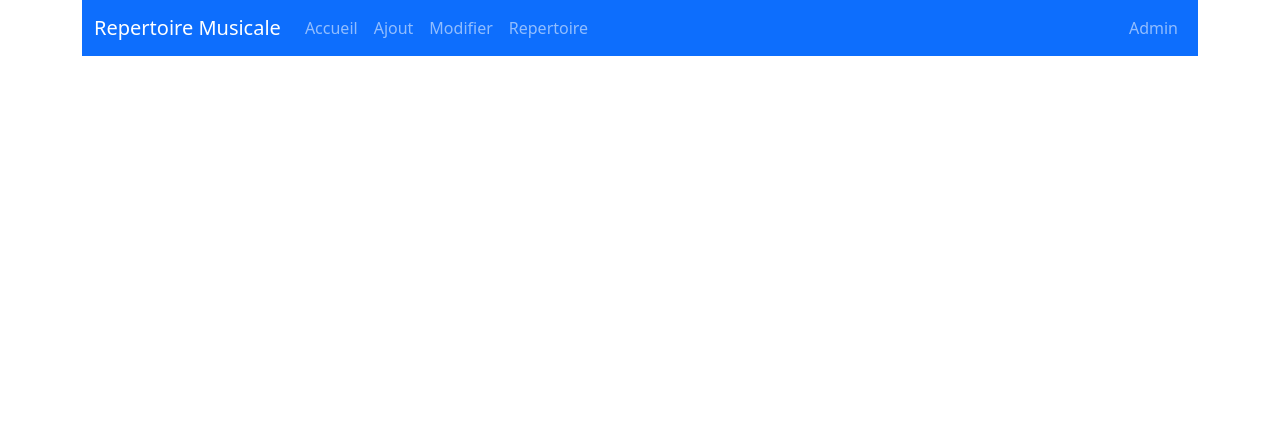
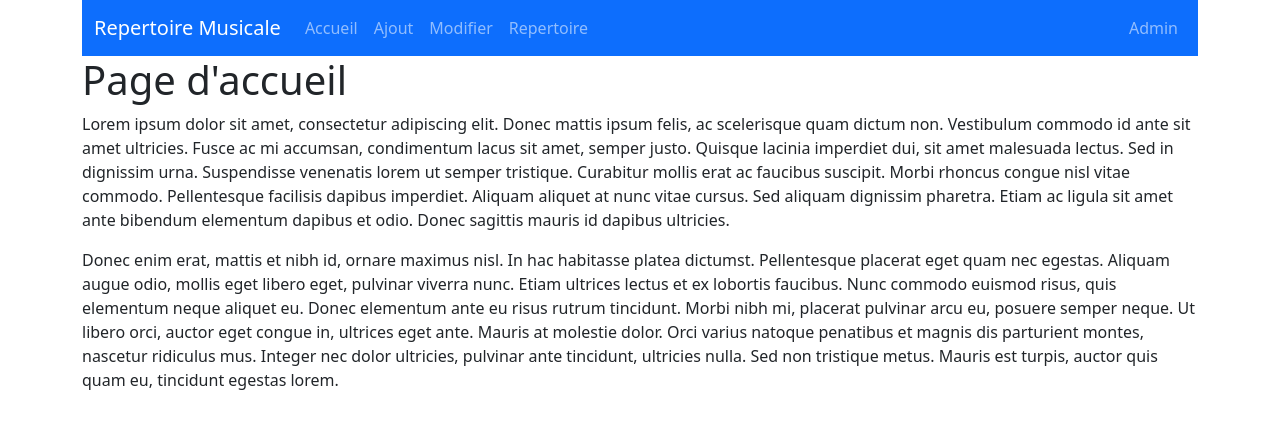
Before and after one commit to robaxx49/Exercise6-Jo-Sim-Kev, a React (Create React App) app in the folder frontend/: page / in a window 1280 px wide. Shown: the top 428 px of the page. Built offline with nearby package versions, Linux system fonts and the light colour scheme.

Commit message:
router final

```diff
--- a/frontend/src/App.js
+++ b/frontend/src/App.js
@@ -6,11 +6,11 @@ import {
 } from 'react-router-dom';
 import 'bootstrap/dist/css/bootstrap.min.css';
 import { BarreNavigation } from './BarreNavigation';
-import { pageAccueil } from './pages/pageAccueil';
-import { pageAdministration } from './pages/pageAdministration';
-import { pageAjouter } from './pages/pageAjouter';
-import { pageModifier } from './pages/pageModifier';
-import { pageRepertoire } from './pages/pageRepertoire';
+import { PageAccueil } from './pages/pageAccueil';
+import { PageAdministration } from './pages/pageAdministration';
+import { PageAjouter } from './pages/pageAjouter';
+import { PageModifier } from './pages/pageModifier';
+import { PageRepertoire } from './pages/pageRepertoire';
 
 function App() {
   return (
@@ -18,11 +18,11 @@ function App() {
       <Container>
         <BarreNavigation />
         <Routes>
-          <Route path='/' element={<pageAcceuil />}/>
-          <Route path='/admin' element={<pageAdministration />}/>
-          <Route path='/ajout' element={<pageAjouter />}/>
-          <Route path='/modifier' element={<pageModifier />}/>
-          <Route path='/repertoire' element={<pageRepertoire />}/>
+          <Route path='/' element={<PageAccueil />}/>
+          <Route path='/admin' element={<PageAdministration />}/>
+          <Route path='/ajout' element={<PageAjouter />}/>
+          <Route path='/modifier' element={<PageModifier />}/>
+          <Route path='/repertoire' element={<PageRepertoire />}/>
         </Routes>
       </Container>
     </BrowserRouter>
--- a/frontend/src/pages/pageAccueil.js
+++ b/frontend/src/pages/pageAccueil.js
@@ -0,0 +1,12 @@
+import React from 'react';
+
+
+export const PageAccueil = () =>{
+    return(
+        <>
+        <h1>Page d'accueil</h1>
+        <p>Lorem ipsum dolor sit amet, consectetur adipiscing elit. Donec mattis ipsum felis, ac scelerisque quam dictum non. Vestibulum commodo id ante sit amet ultricies. Fusce ac mi accumsan, condimentum lacus sit amet, semper justo. Quisque lacinia imperdiet dui, sit amet malesuada lectus. Sed in dignissim urna. Suspendisse venenatis lorem ut semper tristique. Curabitur mollis erat ac faucibus suscipit. Morbi rhoncus congue nisl vitae commodo. Pellentesque facilisis dapibus imperdiet. Aliquam aliquet at nunc vitae cursus. Sed aliquam dignissim pharetra. Etiam ac ligula sit amet ante bibendum elementum dapibus et odio. Donec sagittis mauris id dapibus ultricies. </p>
+        <p>Donec enim erat, mattis et nibh id, ornare maximus nisl. In hac habitasse platea dictumst. Pellentesque placerat eget quam nec egestas. Aliquam augue odio, mollis eget libero eget, pulvinar viverra nunc. Etiam ultrices lectus et ex lobortis faucibus. Nunc commodo euismod risus, quis elementum neque aliquet eu. Donec elementum ante eu risus rutrum tincidunt. Morbi nibh mi, placerat pulvinar arcu eu, posuere semper neque. Ut libero orci, auctor eget congue in, ultrices eget ante. Mauris at molestie dolor. Orci varius natoque penatibus et magnis dis parturient montes, nascetur ridiculus mus. Integer nec dolor ultricies, pulvinar ante tincidunt, ultricies nulla. Sed non tristique metus. Mauris est turpis, auctor quis quam eu, tincidunt egestas lorem. </p>
+        </>
+    )
+}
--- a/frontend/src/pages/pageAdministration.js
+++ b/frontend/src/pages/pageAdministration.js
@@ -0,0 +1,12 @@
+import React from 'react';
+
+
+export const PageAdministration = () =>{
+    return(
+        <>
+        <h1>Page Admin</h1>
+        <p>Lorem ipsum dolor sit amet, consectetur adipiscing elit. Donec mattis ipsum felis, ac scelerisque quam dictum non. Vestibulum commodo id ante sit amet ultricies. Fusce ac mi accumsan, condimentum lacus sit amet, semper justo. Quisque lacinia imperdiet dui, sit amet malesuada lectus. Sed in dignissim urna. Suspendisse venenatis lorem ut semper tristique. Curabitur mollis erat ac faucibus suscipit. Morbi rhoncus congue nisl vitae commodo. Pellentesque facilisis dapibus imperdiet. Aliquam aliquet at nunc vitae cursus. Sed aliquam dignissim pharetra. Etiam ac ligula sit amet ante bibendum elementum dapibus et odio. Donec sagittis mauris id dapibus ultricies. </p>
+        <p>Donec enim erat, mattis et nibh id, ornare maximus nisl. In hac habitasse platea dictumst. Pellentesque placerat eget quam nec egestas. Aliquam augue odio, mollis eget libero eget, pulvinar viverra nunc. Etiam ultrices lectus et ex lobortis faucibus. Nunc commodo euismod risus, quis elementum neque aliquet eu. Donec elementum ante eu risus rutrum tincidunt. Morbi nibh mi, placerat pulvinar arcu eu, posuere semper neque. Ut libero orci, auctor eget congue in, ultrices eget ante. Mauris at molestie dolor. Orci varius natoque penatibus et magnis dis parturient montes, nascetur ridiculus mus. Integer nec dolor ultricies, pulvinar ante tincidunt, ultricies nulla. Sed non tristique metus. Mauris est turpis, auctor quis quam eu, tincidunt egestas lorem. </p>
+        </>
+    )
+}
--- a/frontend/src/pages/pageAjouter.js
+++ b/frontend/src/pages/pageAjouter.js
@@ -0,0 +1,12 @@
+import React from 'react';
+
+
+export const PageAjouter = () =>{
+    return(
+        <>
+        <h1>Page Ajouter</h1>
+        <p>Lorem ipsum dolor sit amet, consectetur adipiscing elit. Donec mattis ipsum felis, ac scelerisque quam dictum non. Vestibulum commodo id ante sit amet ultricies. Fusce ac mi accumsan, condimentum lacus sit amet, semper justo. Quisque lacinia imperdiet dui, sit amet malesuada lectus. Sed in dignissim urna. Suspendisse venenatis lorem ut semper tristique. Curabitur mollis erat ac faucibus suscipit. Morbi rhoncus congue nisl vitae commodo. Pellentesque facilisis dapibus imperdiet. Aliquam aliquet at nunc vitae cursus. Sed aliquam dignissim pharetra. Etiam ac ligula sit amet ante bibendum elementum dapibus et odio. Donec sagittis mauris id dapibus ultricies. </p>
+        <p>Donec enim erat, mattis et nibh id, ornare maximus nisl. In hac habitasse platea dictumst. Pellentesque placerat eget quam nec egestas. Aliquam augue odio, mollis eget libero eget, pulvinar viverra nunc. Etiam ultrices lectus et ex lobortis faucibus. Nunc commodo euismod risus, quis elementum neque aliquet eu. Donec elementum ante eu risus rutrum tincidunt. Morbi nibh mi, placerat pulvinar arcu eu, posuere semper neque. Ut libero orci, auctor eget congue in, ultrices eget ante. Mauris at molestie dolor. Orci varius natoque penatibus et magnis dis parturient montes, nascetur ridiculus mus. Integer nec dolor ultricies, pulvinar ante tincidunt, ultricies nulla. Sed non tristique metus. Mauris est turpis, auctor quis quam eu, tincidunt egestas lorem. </p>
+        </>
+    )
+}
--- a/frontend/src/pages/pageModifier.js
+++ b/frontend/src/pages/pageModifier.js
@@ -0,0 +1,12 @@
+import React from 'react';
+
+
+export const PageModifier = () =>{
+    return(
+        <>
+        <h1>Page Modifier</h1>
+        <p>Lorem ipsum dolor sit amet, consectetur adipiscing elit. Donec mattis ipsum felis, ac scelerisque quam dictum non. Vestibulum commodo id ante sit amet ultricies. Fusce ac mi accumsan, condimentum lacus sit amet, semper justo. Quisque lacinia imperdiet dui, sit amet malesuada lectus. Sed in dignissim urna. Suspendisse venenatis lorem ut semper tristique. Curabitur mollis erat ac faucibus suscipit. Morbi rhoncus congue nisl vitae commodo. Pellentesque facilisis dapibus imperdiet. Aliquam aliquet at nunc vitae cursus. Sed aliquam dignissim pharetra. Etiam ac ligula sit amet ante bibendum elementum dapibus et odio. Donec sagittis mauris id dapibus ultricies. </p>
+        <p>Donec enim erat, mattis et nibh id, ornare maximus nisl. In hac habitasse platea dictumst. Pellentesque placerat eget quam nec egestas. Aliquam augue odio, mollis eget libero eget, pulvinar viverra nunc. Etiam ultrices lectus et ex lobortis faucibus. Nunc commodo euismod risus, quis elementum neque aliquet eu. Donec elementum ante eu risus rutrum tincidunt. Morbi nibh mi, placerat pulvinar arcu eu, posuere semper neque. Ut libero orci, auctor eget congue in, ultrices eget ante. Mauris at molestie dolor. Orci varius natoque penatibus et magnis dis parturient montes, nascetur ridiculus mus. Integer nec dolor ultricies, pulvinar ante tincidunt, ultricies nulla. Sed non tristique metus. Mauris est turpis, auctor quis quam eu, tincidunt egestas lorem. </p>
+        </>
+    )
+}
--- a/frontend/src/pages/pageRepertoire.js
+++ b/frontend/src/pages/pageRepertoire.js
@@ -0,0 +1,12 @@
+import React from 'react';
+
+
+export const PageRepertoire = () =>{
+    return(
+        <>
+        <h1>Page Repertoire</h1>
+        <p>Lorem ipsum dolor sit amet, consectetur adipiscing elit. Donec mattis ipsum felis, ac scelerisque quam dictum non. Vestibulum commodo id ante sit amet ultricies. Fusce ac mi accumsan, condimentum lacus sit amet, semper justo. Quisque lacinia imperdiet dui, sit amet malesuada lectus. Sed in dignissim urna. Suspendisse venenatis lorem ut semper tristique. Curabitur mollis erat ac faucibus suscipit. Morbi rhoncus congue nisl vitae commodo. Pellentesque facilisis dapibus imperdiet. Aliquam aliquet at nunc vitae cursus. Sed aliquam dignissim pharetra. Etiam ac ligula sit amet ante bibendum elementum dapibus et odio. Donec sagittis mauris id dapibus ultricies. </p>
+        <p>Donec enim erat, mattis et nibh id, ornare maximus nisl. In hac habitasse platea dictumst. Pellentesque placerat eget quam nec egestas. Aliquam augue odio, mollis eget libero eget, pulvinar viverra nunc. Etiam ultrices lectus et ex lobortis faucibus. Nunc commodo euismod risus, quis elementum neque aliquet eu. Donec elementum ante eu risus rutrum tincidunt. Morbi nibh mi, placerat pulvinar arcu eu, posuere semper neque. Ut libero orci, auctor eget congue in, ultrices eget ante. Mauris at molestie dolor. Orci varius natoque penatibus et magnis dis parturient montes, nascetur ridiculus mus. Integer nec dolor ultricies, pulvinar ante tincidunt, ultricies nulla. Sed non tristique metus. Mauris est turpis, auctor quis quam eu, tincidunt egestas lorem. </p>
+        </>
+    )
+}
```
